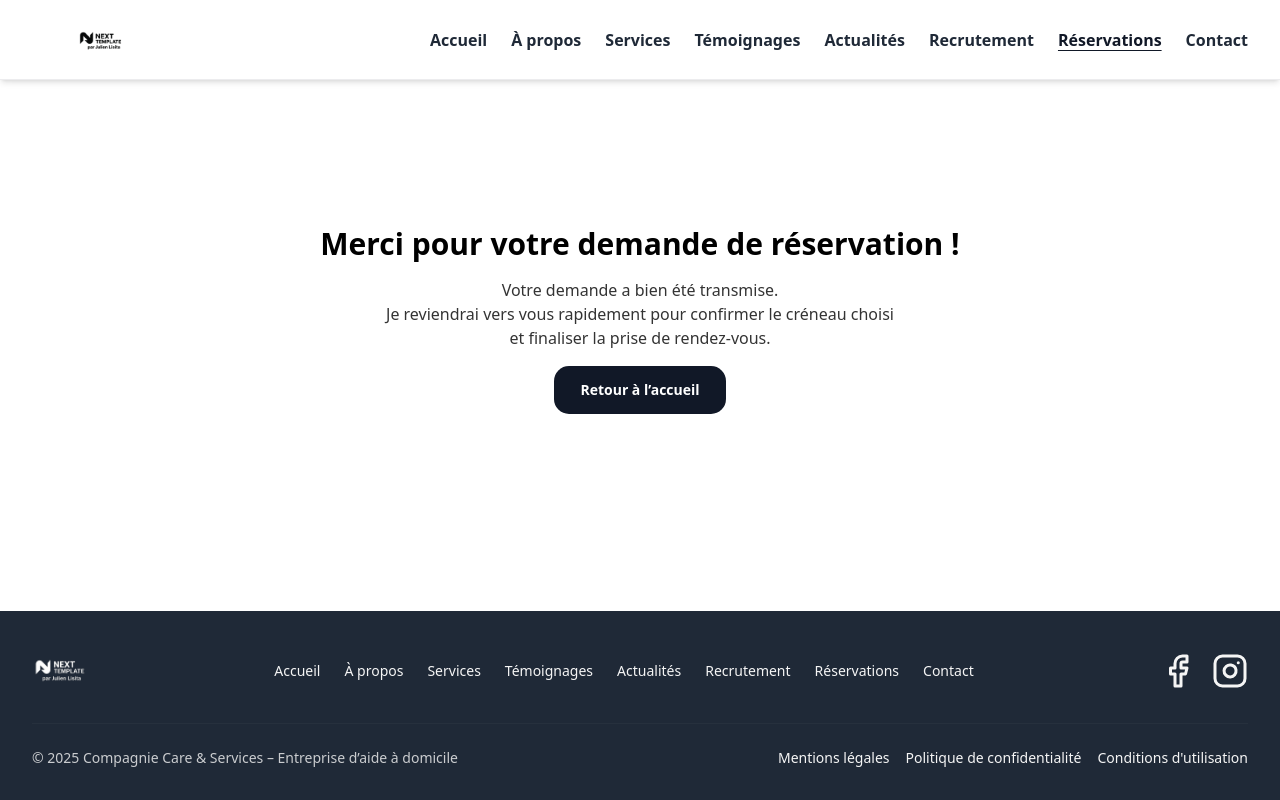
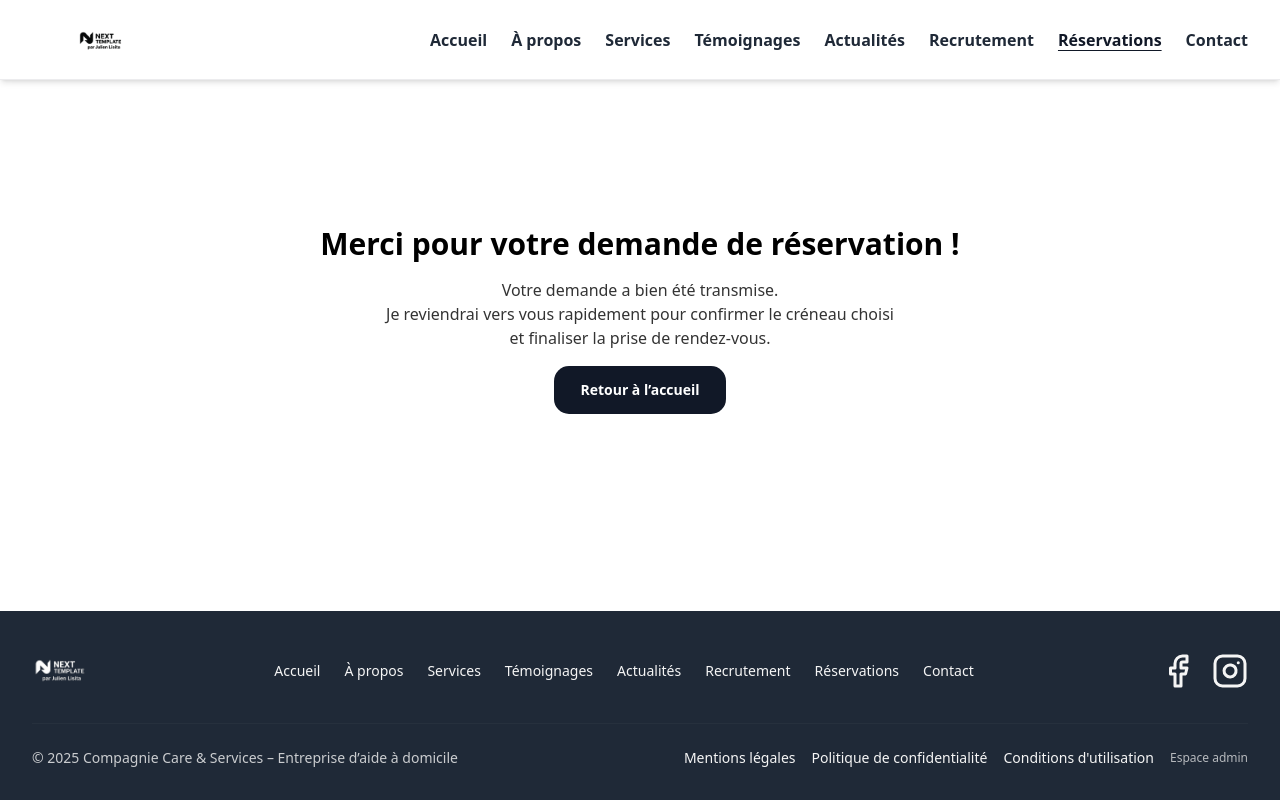
Before and after one commit to julienlisita/nextjs-ts-tailwind-template, a Next.js app: page /reservations/merci in a window 1280 px wide. Built offline with nearby package versions, Linux system fonts and the light colour scheme.

Commit message:
feat(footer): add back-office link pointing to /admin

```diff
--- a/src/components/layout/Footer.css
+++ b/src/components/layout/Footer.css
@@ -81,3 +81,13 @@
   color: var(--color-footer-link-hover);
   text-decoration: underline;
 }
+
+.footer-admin-link {
+  font-size: 0.75rem; /* plus petit */
+  opacity: 0.7;
+}
+
+.footer-admin-link:hover {
+  opacity: 1;
+  text-decoration: underline;
+}
--- a/src/components/layout/Footer.tsx
+++ b/src/components/layout/Footer.tsx
@@ -66,6 +66,9 @@ export default function Footer() {
           <Link href="/legal/imprint">Mentions légales</Link>
           <Link href="/legal/privacy">Politique de confidentialité</Link>
           <Link href="/legal/term">Conditions d'utilisation</Link>
+          <Link href="/admin" className="footer-admin-link">
+            Espace admin
+          </Link>
         </nav>
       </div>
     </footer>
```
